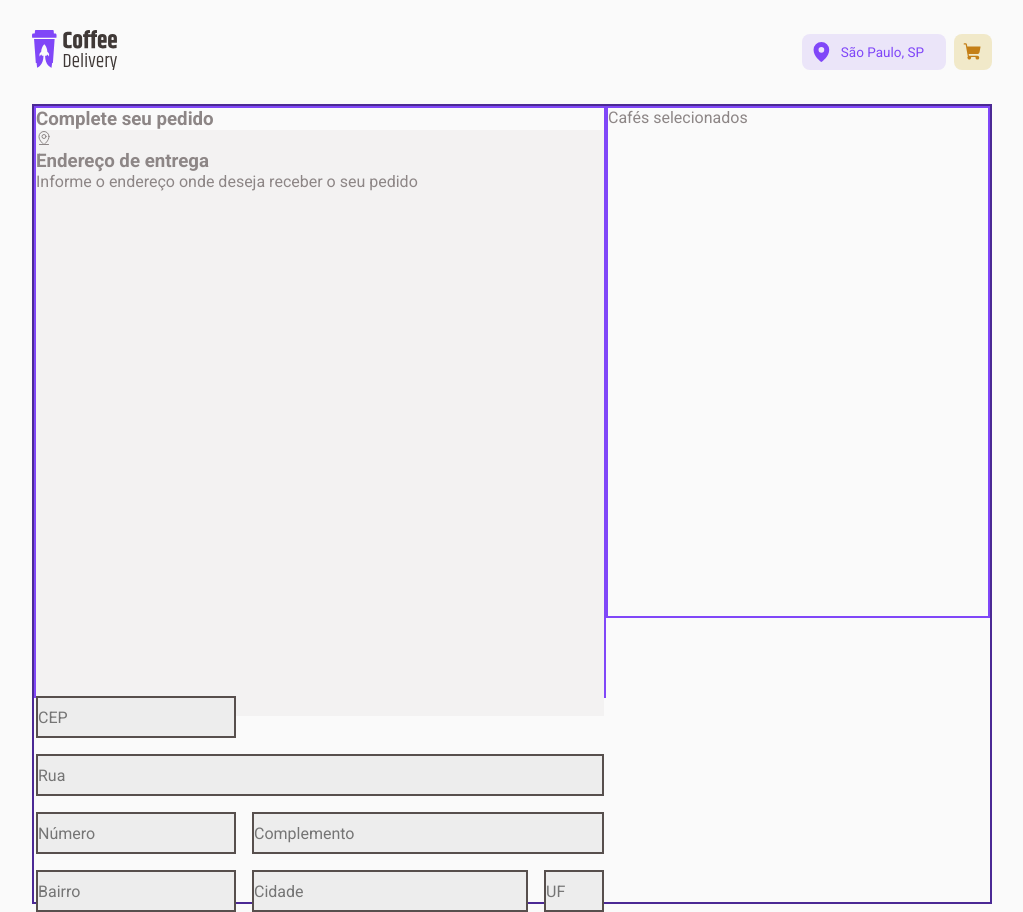
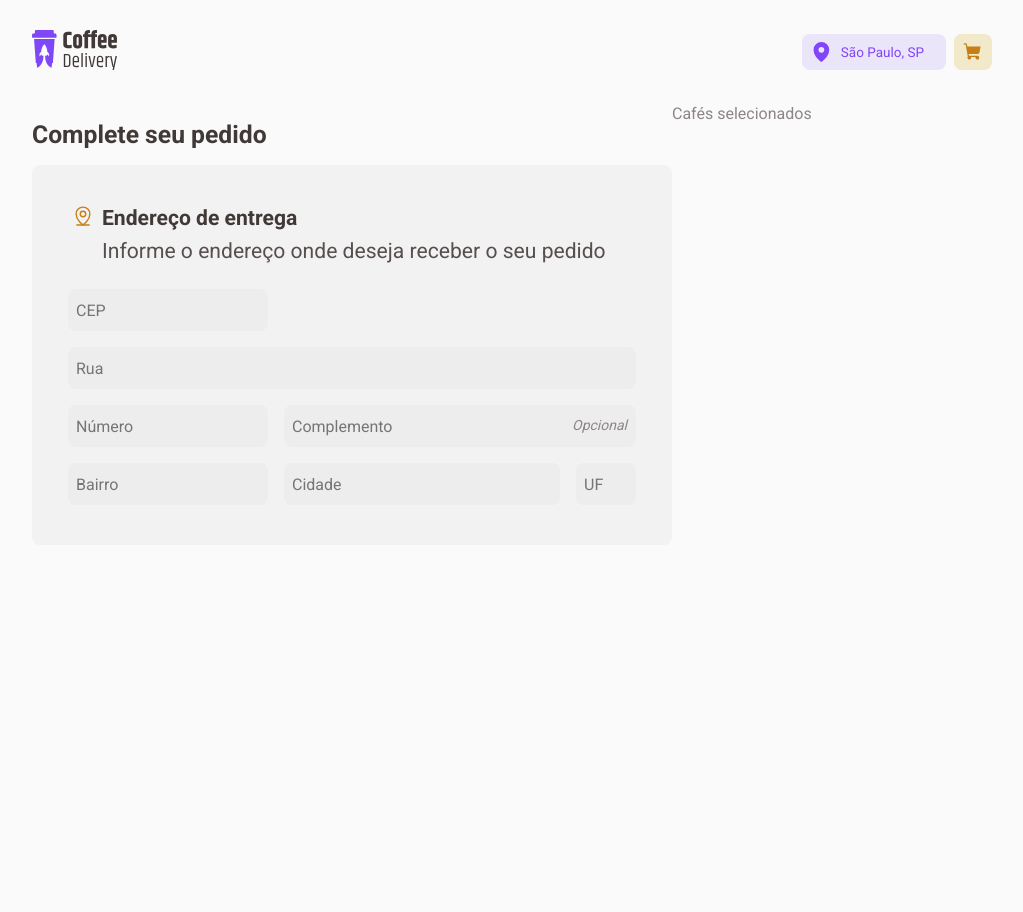
Before and after one commit to chelfonseca/coffee-delivery, a React (Vite) app: page /checkout in a window 1280 px wide. Shown: the whole page, without its empty margins (128-1151 px from the left). Built offline with nearby package versions, Linux system fonts and the light colour scheme.

Commit message:
order container

```diff
--- a/src/pages/Checkout/index.tsx
+++ b/src/pages/Checkout/index.tsx
@@ -9,6 +9,7 @@ import {
   InputState,
   InputStreet,
   OrderContainer,
+  OrderContainerMain,
   OrderHeader,
   SelectedContainer,
 } from './styles'
@@ -20,11 +21,11 @@ export function Checkout() {
     <CheckoutContainer>
       <OrderContainer>
         <h3>Complete seu pedido</h3>
-        <div>
+        <OrderContainerMain>
           <OrderHeader>
-            <MapPinLine />
+            <MapPinLine size={22} />
             <div>
-              <h3>Endereço de entrega</h3>
+              <h4>Endereço de entrega</h4>
               <p>Informe o endereço onde deseja receber o seu pedido</p>{' '}
             </div>
           </OrderHeader>
@@ -33,11 +34,12 @@ export function Checkout() {
             <InputStreet placeholder="Rua" />
             <InputNumber placeholder="Número" />
             <InputComplement placeholder="Complemento" />
+            <span>Opcional</span>
             <InputNeighborhood placeholder="Bairro" />
             <InputCity placeholder="Cidade" />
             <InputState placeholder="UF" />
           </FormAdress>
-        </div>
+        </OrderContainerMain>
       </OrderContainer>
       <SelectedContainer>Cafés selecionados</SelectedContainer>
     </CheckoutContainer>
--- a/src/pages/Checkout/styles.ts
+++ b/src/pages/Checkout/styles.ts
@@ -3,7 +3,6 @@ import styled from 'styled-components'
 export const CheckoutContainer = styled.div`
   width: 100%;
   height: 100vh;
-  border: 2px solid ${(props) => props.theme['purple-dark']};
   display: flex;
   justify-content: space-between;
   align-items: flex-start;
@@ -11,22 +10,44 @@ export const CheckoutContainer = styled.div`
 export const OrderContainer = styled.div`
   width: 40rem;
   height: 37rem;
-  border: 2px solid ${(props) => props.theme.purple};
   display: flex;
   flex-direction: column;
-  div {
-    width: 100%;
-    height: 100%;
-    background-color: ${(props) => props.theme['base-card']};
+  font-size: 1.32rem;
+
+  h3 {
+    color: ${(props) => props.theme['base-subtitle']};
+    margin: 1rem 0;
   }
+`
+export const OrderContainerMain = styled.main`
+  display: flex;
+  flex-direction: column;
+  align-items: center;
+  width: 100%;
+  background-color: ${(props) => props.theme['base-card']};
+  padding: 2.5rem;
+  border-radius: 8px;
 `
 export const SelectedContainer = styled.div`
   width: 28rem;
   height: 32rem;
-  border: 2px solid ${(props) => props.theme.purple};
 `
 export const OrderHeader = styled.div`
-  width: 100%;
+  width: 35rem;
+  height: 2.75rem;
+  margin-bottom: 2.5rem;
+  display: flex;
+  gap: 0.5rem;
+  color: ${(props) => props.theme['yellow-dark']};
+  font-size: 1.32rem;
+
+  h4 {
+    color: ${(props) => props.theme['base-subtitle']};
+    margin-bottom: 0.5rem;
+  }
+  p {
+    color: ${(props) => props.theme['base-text']};
+  }
 `
 export const FormAdress = styled.form`
   display: grid;
@@ -38,36 +59,45 @@ export const FormAdress = styled.form`
     'inputNumber inputComplement inputComplement'
     'inputNeighborhood inputCity inputState';
   grid-gap: 1rem;
+  justify-content: center;
+
+  span {
+    position: relative;
+    top: 8rem;
+    left: 18rem;
+    font-size: 0.875rem;
+    font-style: italic;
+  }
 `
 const Input = styled.input`
   background-color: ${(props) => props.theme['base-input']};
+  padding-left: 0.5rem;
+  border: none;
+  border-radius: 8px;
 `
 export const InputPostCode = styled(Input)`
-  border: 2px solid ${(props) => props.theme['base-text']};
   grid-area: inputPostCode;
 `
 
 export const InputStreet = styled(Input)`
-  border: 2px solid ${(props) => props.theme['base-text']};
   grid-area: inputStreet;
 `
 export const InputNumber = styled(Input)`
-  border: 2px solid ${(props) => props.theme['base-text']};
   grid-area: inputNumber;
 `
 export const InputComplement = styled(Input)`
-  border: 2px solid ${(props) => props.theme['base-text']};
   grid-area: inputComplement;
+
+  :focus + span {
+    display: none;
+  }
 `
 export const InputNeighborhood = styled(Input)`
-  border: 2px solid ${(props) => props.theme['base-text']};
   grid-area: inputNeighborhood;
 `
 export const InputCity = styled(Input)`
-  border: 2px solid ${(props) => props.theme['base-text']};
   grid-area: inputCity;
 `
 export const InputState = styled(Input)`
-  border: 2px solid ${(props) => props.theme['base-text']};
   grid-area: inputState;
 `
```
